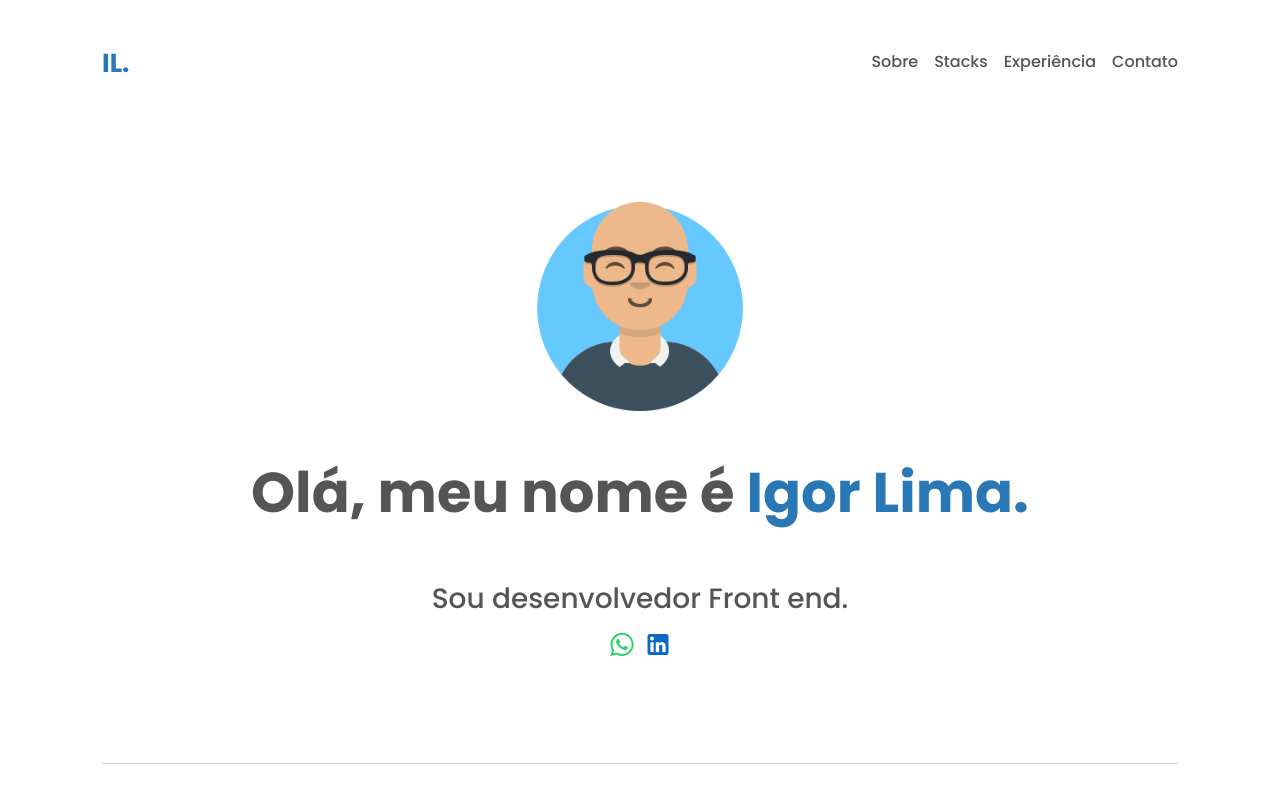
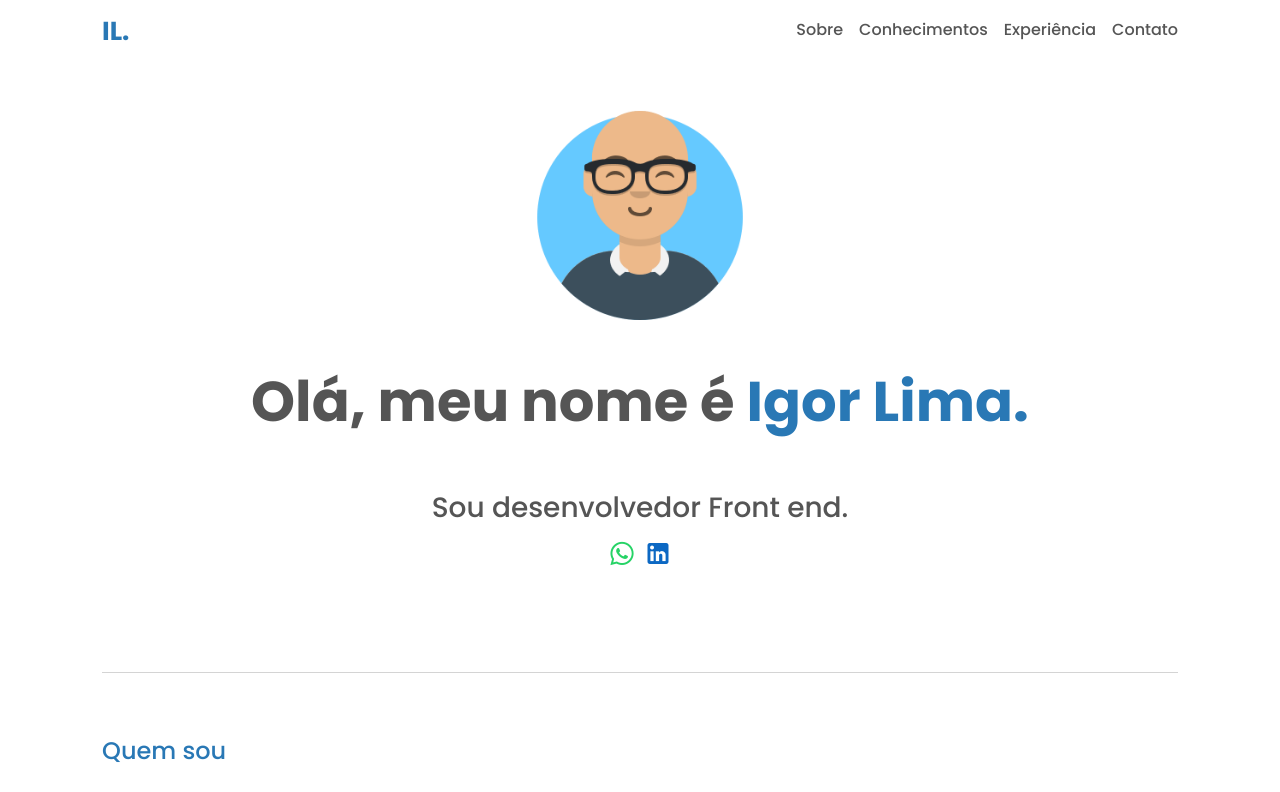
Before and after one commit to eaiigor/portifolio-igor-lima, an Angular app: page / in a window 1280 px wide. Shown: the top 792 px of the page. Built offline with nearby package versions, Linux system fonts and the light colour scheme.

Commit message:
Finalizando primeira versão

```diff
--- a/src/app/app.component.html
+++ b/src/app/app.component.html
@@ -1,9 +1,9 @@
 <div>
     <app-header></app-header>
-    <app-hello></app-hello>
-    <app-about></app-about>
-    <app-stacks></app-stacks>
-    <app-experience></app-experience>
+    <app-hello id="hello"></app-hello>
+    <app-about id="about"></app-about>
+    <app-stacks id="stacks"></app-stacks>
+    <app-experience id="experience"></app-experience>
     <!-- <app-contact></app-contact> -->
     <app-footer></app-footer>
 </div>
--- a/src/app/components/footer/footer.component.html
+++ b/src/app/components/footer/footer.component.html
@@ -1,6 +1,6 @@
 <div class="footer_bg">
     <div class="container mx-wd">
-        <div class="d-flex justify-content-center align-items-center"  style="min-height: 5rem;">
+        <div class="d-flex justify-content-center align-items-center"  style="min-height: 3.5rem;">
             <i class="mdi mdi-copyright mr-1"></i>
             <span>IL Developer</span>
         </div>
--- a/src/app/components/header/header.component.html
+++ b/src/app/components/header/header.component.html
@@ -1,19 +1,13 @@
-<div class="container mx-wd d-flex align-items-center justify-content-between mt-5">
-    <div>
-        <h4 class="header__logo">IL.</h4>
+<header class="app-header" [ngClass]="{ 'scrolled': isScrolled }">
+    <div class="container mx-wd d-flex align-items-center justify-content-between mt-3">
+        <div>
+            <h4 class="header__logo" (click)="scrollToTop()">IL.</h4>
+        </div>
+        <ul class="d-flex gap-3">
+            <li><a (click)="scrollTo('about')">Sobre</a></li>
+            <li><a (click)="scrollTo('stacks')">Conhecimentos</a></li>
+            <li><a (click)="scrollTo('experience')">Experiência</a></li>
+            <li><a (click)="scrollTo('contact')">Contato</a></li>
+        </ul>
     </div>
-    <ul class="d-flex gap-3">
-        <li>
-            <a>Sobre</a>
-        </li>
-        <li>
-            <a>Stacks</a>
-        </li>
-        <li>
-            <a>Experiência</a>
-        </li>
-        <li>
-            <a>Contato</a>
-        </li>
-    </ul>
-</div>
+</header>
--- a/src/app/components/header/header.component.scss
+++ b/src/app/components/header/header.component.scss
@@ -1,9 +1,23 @@
+.app-header {
+    position: fixed;
+    top: 0;
+    left: 0;
+    right: 0;
+    z-index: 1000;
+    background-color: white; /* Adicione um fundo, se necessário */
+
+    &.scrolled {
+        background-color: rgb(255 255 255 / 23%); /* Fundo transparente com opacidade */
+    backdrop-filter: blur(5px); /* Adiciona o efeito de desfoque */
+    }
+
     .header__logo {
         font-weight: 700;
         color: #2978b5;
         font-size: 26px;
         position: relative;
         padding-bottom: 4px;
+        cursor: pointer;
     }
 
     .header__logo:after {
@@ -57,3 +71,4 @@ a:hover:after {
         width: 100%;
         left: 0;
     }
+}
--- a/src/app/components/header/header.component.ts
+++ b/src/app/components/header/header.component.ts
@@ -1,10 +1,33 @@
-import { Component } from '@angular/core';
+import { Component, HostListener, ViewEncapsulation } from '@angular/core';
 
 @Component({
   selector: 'app-header',
   templateUrl: './header.component.html',
-  styleUrls: ['./header.component.scss']
+  styleUrls: ['./header.component.scss'],
+  encapsulation: ViewEncapsulation.None
 })
 export class HeaderComponent {
+  isScrolled = false;
 
+  @HostListener('window:scroll', [])
+  onWindowScroll() {
+    const scrollY = window.scrollY;
+    // Verifica se a página foi rolada para baixo, por exemplo, a uma distância de 100 pixels.
+    if (scrollY > 100) {
+      this.isScrolled = true;
+    } else {
+      this.isScrolled = false;
+    }
+  }
+
+  scrollTo(elementId: string): void {
+    const element = document.getElementById(elementId);
+    if (element) {
+      element.scrollIntoView({ behavior: 'smooth', block: 'center' });
+    }
+  }
+
+  scrollToTop(): void {
+    window.scrollTo({ top: 0, behavior: 'smooth' });
+  }
 }
--- a/src/app/components/stacks/stacks.component.ts
+++ b/src/app/components/stacks/stacks.component.ts
@@ -17,6 +17,8 @@ export class StacksComponent implements OnInit {
         if (fs32Element) {
           const iconDescription = fs32Element.getAttribute('data-description');
           if (description) {
+          description.classList.remove('animate__animated','animate__fadeIn');
+          description.classList.add('animate__animated','animate__fadeIn');
             description.textContent = iconDescription || '';
           }
         }
@@ -24,6 +26,7 @@ export class StacksComponent implements OnInit {
 
       container.addEventListener('mouseout', () => {
         if (description) {
+          description.classList.remove('animate__animated','animate__fadeIn');
           description.textContent = '*passe o cursor do mouse no card para ler*';
         }
       });
--- a/src/index.html
+++ b/src/index.html
@@ -11,6 +11,10 @@
   <link rel="preconnect" href="https://fonts.googleapis.com">
   <link rel="preconnect" href="https://fonts.gstatic.com" crossorigin>
   <link href="https://fonts.googleapis.com/css2?family=Poppins:wght@300;400;500;700&display=swap" rel="stylesheet">
+  <link
+    rel="stylesheet"
+    href="https://cdnjs.cloudflare.com/ajax/libs/animate.css/4.1.1/animate.min.css"
+  />
 </head>
 <script src="https://cdn.jsdelivr.net/npm/bootstrap@5.3.2/dist/js/bootstrap.bundle.min.js" integrity="sha384-C6RzsynM9kWDrMNeT87bh95OGNyZPhcTNXj1NW7RuBCsyN/o0jlpcV8Qyq46cDfL" crossorigin="anonymous"></script>
 <body>
```
Lines whose indentation alone changed are shown as unchanged.
